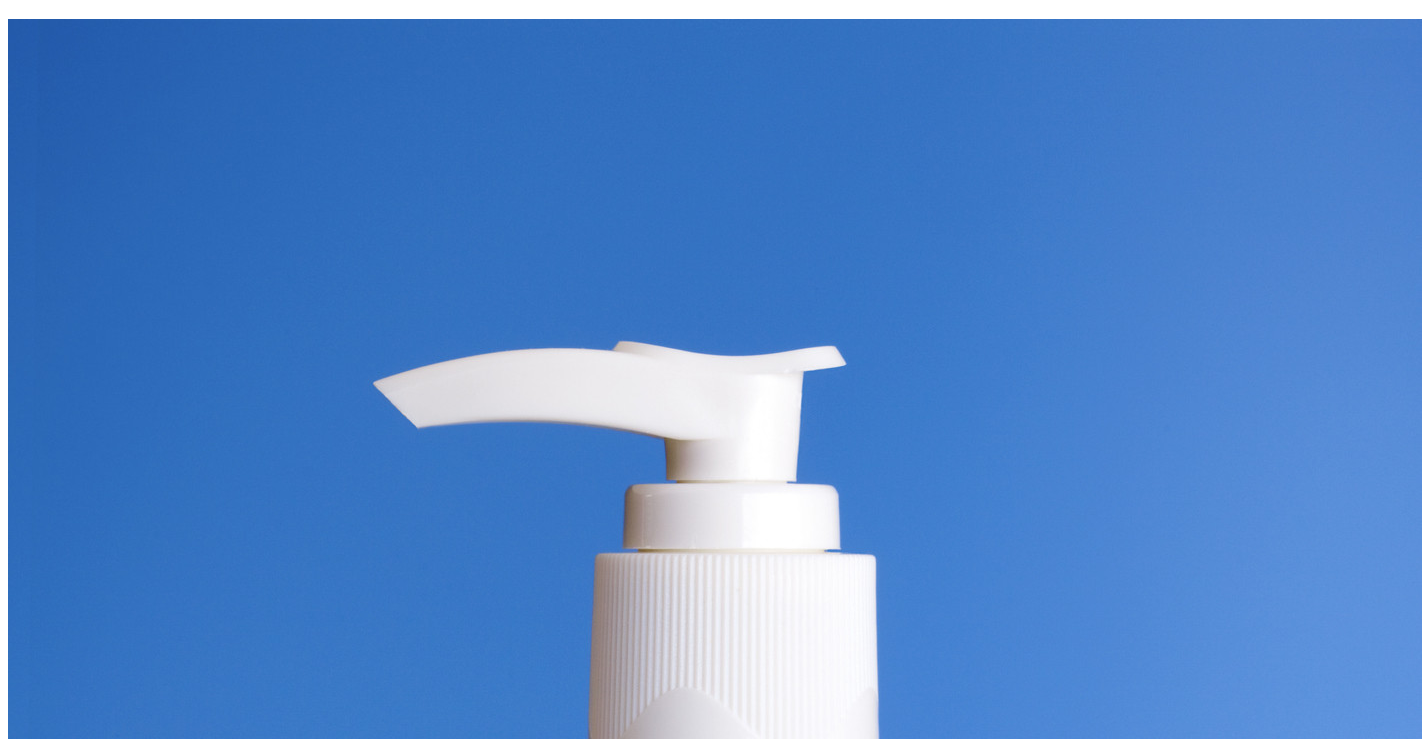
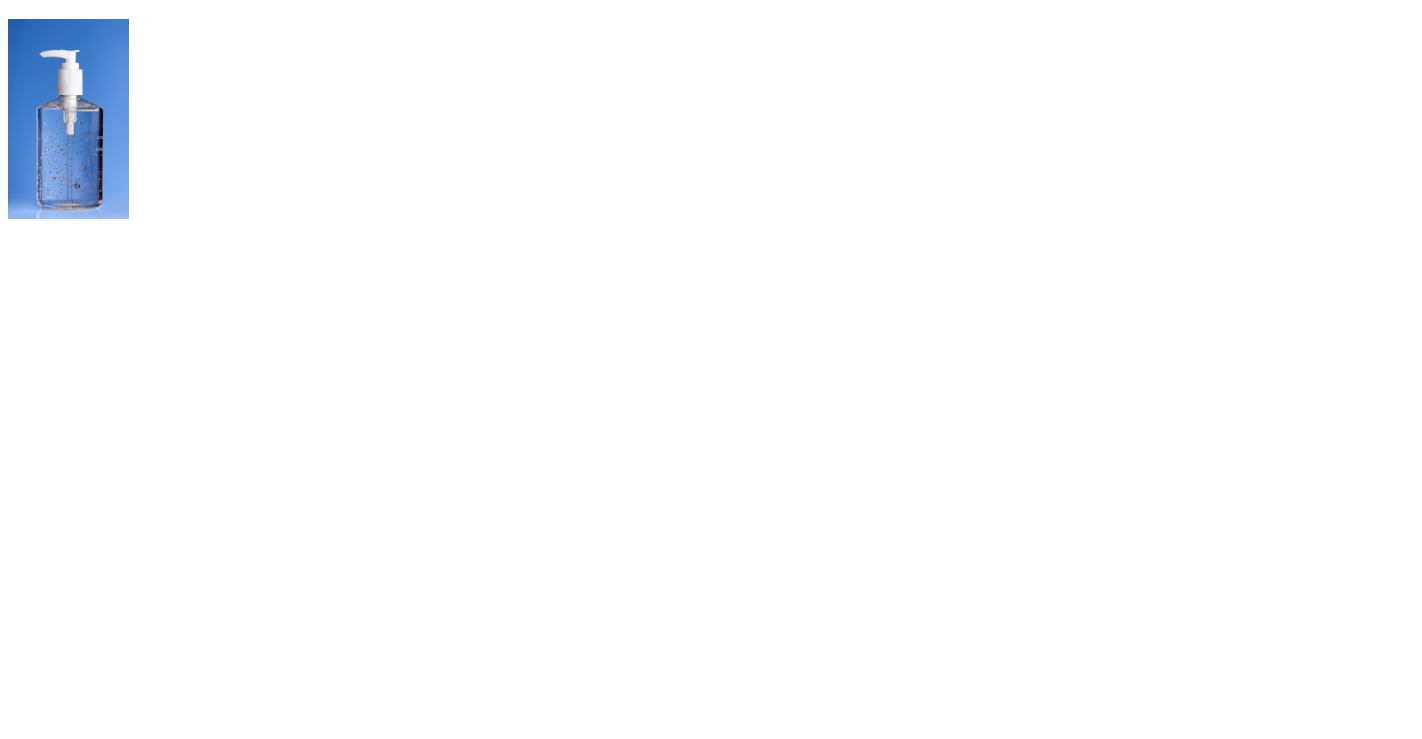
Before and after one commit to PATH08/SANITIZER, a plain HTML site: page index.html in a window 1280 px wide. Shown: the part 61-800 px from the top of the page, 1422 px wide, since content can reach past the window. Drawn offline with Linux system fonts and the light colour scheme.

Commit message:
Update index.html

```diff
--- a/index.html
+++ b/index.html
@@ -9,6 +9,6 @@
 <body>
     <h1>HELLO IMMA SIMPLE SANITIZER!!</h1>
 
-    <img src="images/sanitizer.jpg" alt="Image of Sanitizer Bottle">
+    <img src="images/sanitizer.jpg" width="121" height="200" alt="Image of Sanitizer Bottle">
 </body>
 </html>
```
